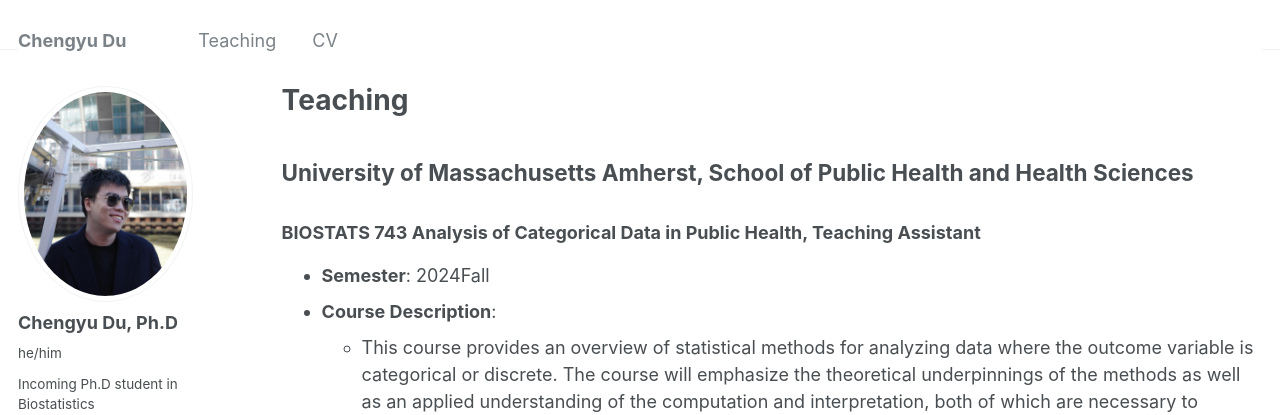
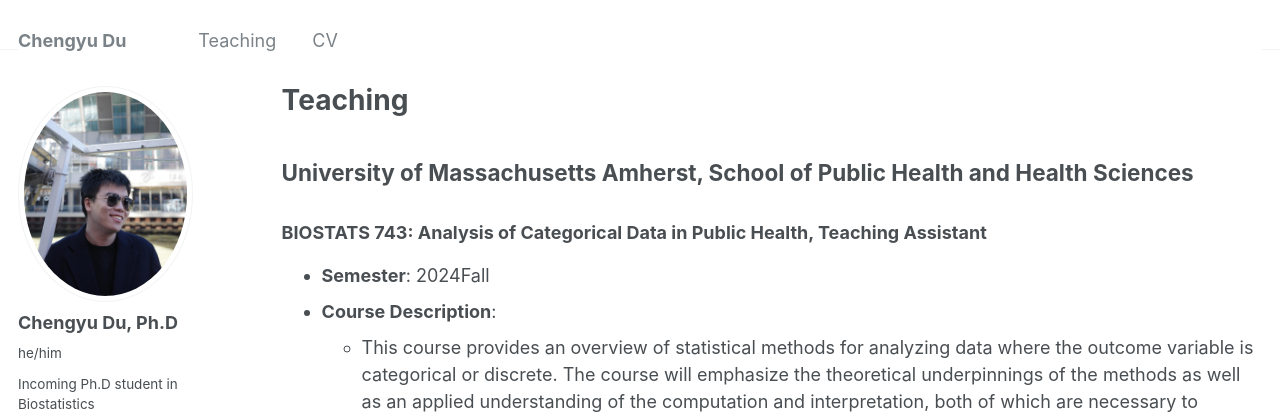
Before and after one commit to ChengyuRicardoDu/ChengyuRicardoDu.github.io, a Jekyll site: the page built from _teaching/2023fall-teaching.md, in a window 1280 px wide and 900 px high. Shown: the top 415 px of the window. Built offline with Jekyll 4.4.1, drawn with Linux system fonts in a browser that asks for light colours.

```diff
--- a/_teaching/2023fall-teaching.md
+++ b/_teaching/2023fall-teaching.md
@@ -7,7 +7,7 @@ author_profile: true
 
 ## University of Massachusetts Amherst, School of Public Health and Health Sciences
 
-### BIOSTATS 743 Analysis of Categorical Data in Public Health, Teaching Assistant
+### BIOSTATS 743: Analysis of Categorical Data in Public Health, Teaching Assistant
 - **Semester**: 2024Fall
 - **Course Description**:
   - This course provides an overview of statistical methods for analyzing data where the outcome variable is categorical or discrete. The course will emphasize the theoretical underpinnings of the methods as well as an applied understanding of the computation and interpretation, both of which are necessary to succeed with real data analysis. We will cover inference for binomial and multinomial variables with contingency tables, generalized linear models, logistic regression for binary responses, logit models for multiple response categories, log-linear models, some statistical machine learning approaches, inference for matched-pairs, and correlated/clustered data. Examples will be taken from public health and biomedical research.
```
